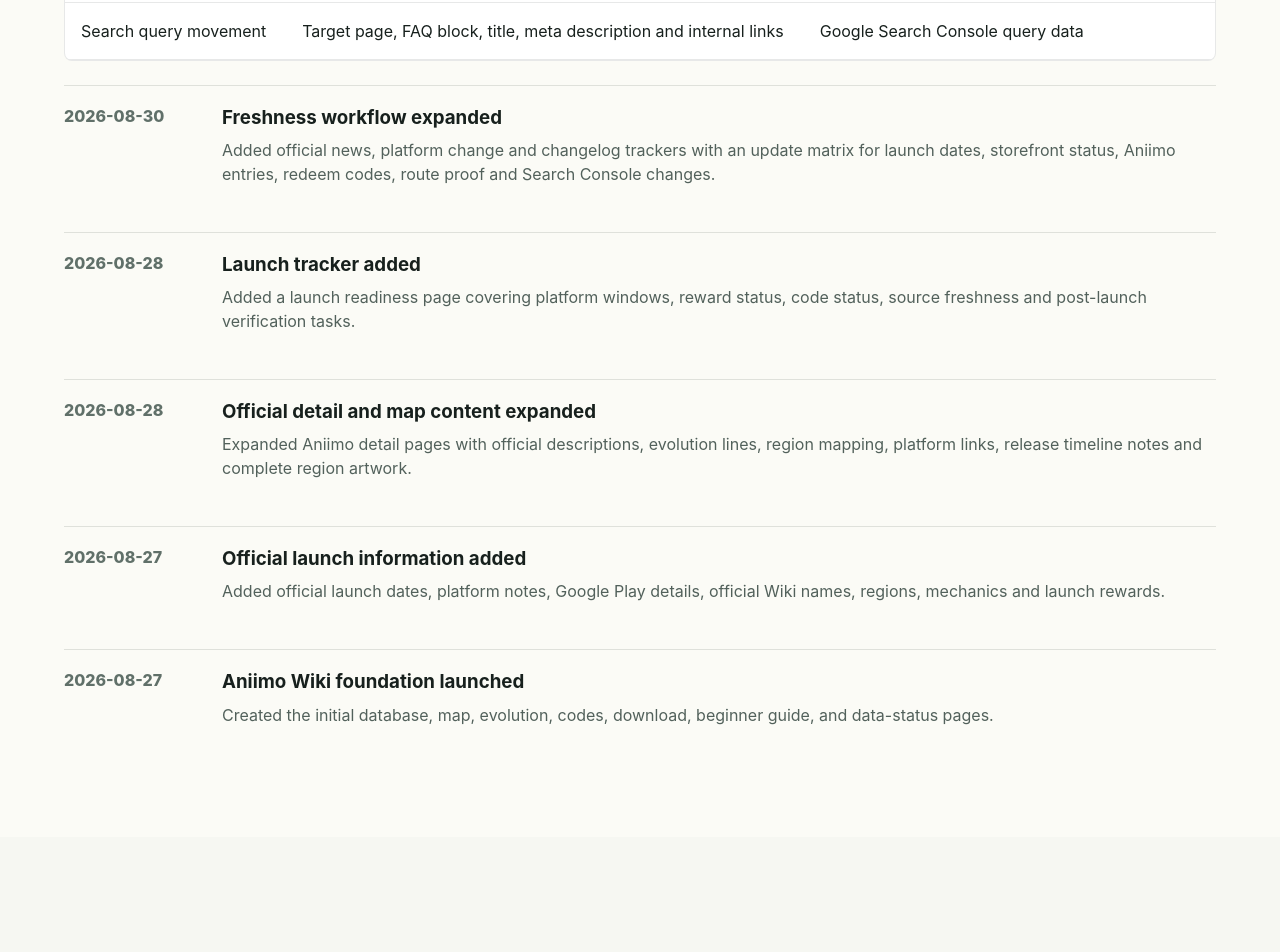
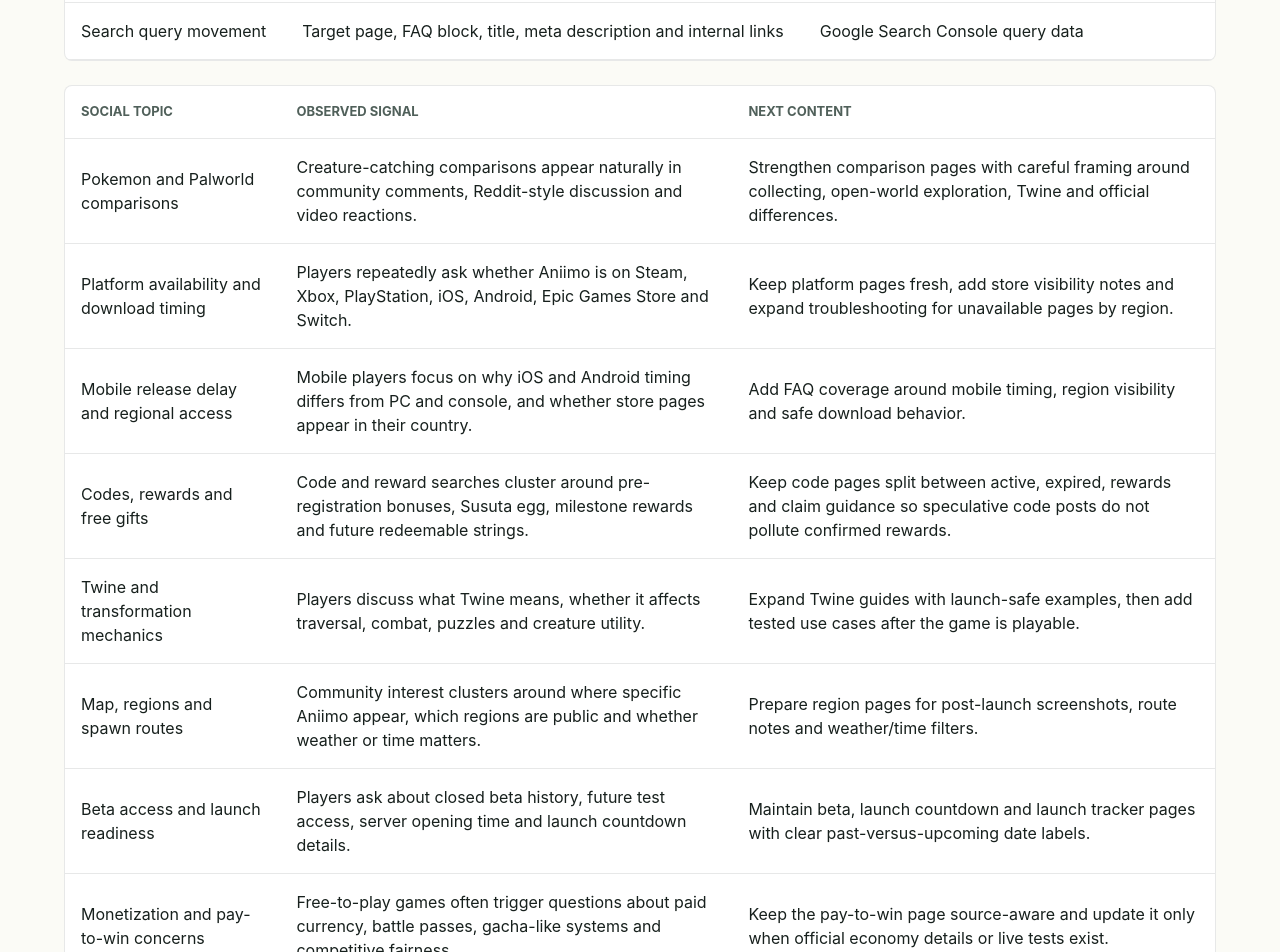
Before and after one commit to aieasygames-alt/aniimo-games, a React (Vite) app: page /updates in a window 1280 px wide. Shown: the part 1500-2452 px from the top of the page. Before the commit the page ends 2337 px from the top, so only its background shows below. Built offline with nearby package versions, Linux system fonts and the light colour scheme.

Commit message:
Add social discussion research pool

```diff
--- a/data/content/freshness.js
+++ b/data/content/freshness.js
@@ -70,3 +70,54 @@ export const updateWorkflowMatrix = [
   ["New region or route proof", "Map, region, location page and related Aniimo detail pages", "Official map source or in-game screenshot evidence"],
   ["Search query movement", "Target page, FAQ block, title, meta description and internal links", "Google Search Console query data"],
 ];
+
+export const socialDiscussionResearch = [
+  {
+    topic: "Pokemon and Palworld comparisons",
+    signals: "Creature-catching comparisons appear naturally in community comments, Reddit-style discussion and video reactions.",
+    contentOpportunity: "Strengthen comparison pages with careful framing around collecting, open-world exploration, Twine and official differences.",
+    sourcePolicy: "Use as search-intent evidence only; do not claim Aniimo is equivalent to another game.",
+  },
+  {
+    topic: "Platform availability and download timing",
+    signals: "Players repeatedly ask whether Aniimo is on Steam, Xbox, PlayStation, iOS, Android, Epic Games Store and Switch.",
+    contentOpportunity: "Keep platform pages fresh, add store visibility notes and expand troubleshooting for unavailable pages by region.",
+    sourcePolicy: "Confirm final availability through official storefronts or official Aniimo posts.",
+  },
+  {
+    topic: "Mobile release delay and regional access",
+    signals: "Mobile players focus on why iOS and Android timing differs from PC and console, and whether store pages appear in their country.",
+    contentOpportunity: "Add FAQ coverage around mobile timing, region visibility and safe download behavior.",
+    sourcePolicy: "Use official date and storefront visibility checks before updating download guidance.",
+  },
+  {
+    topic: "Codes, rewards and free gifts",
+    signals: "Code and reward searches cluster around pre-registration bonuses, Susuta egg, milestone rewards and future redeemable strings.",
+    contentOpportunity: "Keep code pages split between active, expired, rewards and claim guidance so speculative code posts do not pollute confirmed rewards.",
+    sourcePolicy: "Only mark a code active after an official channel or in-game redemption screen confirms it.",
+  },
+  {
+    topic: "Twine and transformation mechanics",
+    signals: "Players discuss what Twine means, whether it affects traversal, combat, puzzles and creature utility.",
+    contentOpportunity: "Expand Twine guides with launch-safe examples, then add tested use cases after the game is playable.",
+    sourcePolicy: "Keep cooldowns, damage values and route requirements as watchlist data until verified.",
+  },
+  {
+    topic: "Map, regions and spawn routes",
+    signals: "Community interest clusters around where specific Aniimo appear, which regions are public and whether weather or time matters.",
+    contentOpportunity: "Prepare region pages for post-launch screenshots, route notes and weather/time filters.",
+    sourcePolicy: "Treat preview footage as context, not exact coordinate proof.",
+  },
+  {
+    topic: "Beta access and launch readiness",
+    signals: "Players ask about closed beta history, future test access, server opening time and launch countdown details.",
+    contentOpportunity: "Maintain beta, launch countdown and launch tracker pages with clear past-versus-upcoming date labels.",
+    sourcePolicy: "Separate past beta milestones from current global launch dates.",
+  },
+  {
+    topic: "Monetization and pay-to-win concerns",
+    signals: "Free-to-play games often trigger questions about paid currency, battle passes, gacha-like systems and competitive fairness.",
+    contentOpportunity: "Keep the pay-to-win page source-aware and update it only when official economy details or live tests exist.",
+    sourcePolicy: "Avoid economy claims until official systems are published or tested in-game.",
+  },
+];
--- a/data/content/guides.js
+++ b/data/content/guides.js
@@ -175,6 +175,11 @@ export const faqs = {
 export const updates = [
   {
     date: "2026-08-30",
+    title: "Social discussion research added",
+    text: "Added a social-intent research pool covering comparison searches, platform access, mobile timing, codes, Twine, map routes, beta readiness and monetization concerns for future content planning.",
+  },
+  {
+    date: "2026-08-30",
     title: "Freshness workflow expanded",
     text: "Added official news, platform change and changelog trackers with an update matrix for launch dates, storefront status, Aniimo entries, redeem codes, route proof and Search Console changes.",
   },
--- a/src/pages/pages.jsx
+++ b/src/pages/pages.jsx
@@ -1,6 +1,6 @@
 import React from "react";
 import { BookOpen, CalendarDays, CheckCircle2, ChevronRight, Compass, Download, Gift, Map, Search, Sparkles } from "lucide-react";
-import { aniimo, beginnerTopics, choiceTopics, codeRewardTopics, codeVerificationTemplate, codes, conversionTopics, downloadTopics, editorialGuides, faqs, freshnessPages, freshnessWatchlist, gameInfo, glossaryTopics, gscObservationTemplate, launchRewards, launchTracker, mapGuide, mechanicDeepDiveTopics, mechanics, mediaDetailTopics, mediaGalleryItems, newsTopics, officialLinks, officialPitchTopics, platformUnlockQueue, platforms, refreshPlanningTopics, regions, releaseInfo, searchSuggestionTopics, seoGuides, socialIntentTopics, sourceArchiveItems, spawnVerificationQueue, statuses, troubleshootingTopics, updates, updateWorkflowMatrix, verificationTemplates } from "../../data/content.js";
+import { aniimo, beginnerTopics, choiceTopics, codeRewardTopics, codeVerificationTemplate, codes, conversionTopics, downloadTopics, editorialGuides, faqs, freshnessPages, freshnessWatchlist, gameInfo, glossaryTopics, gscObservationTemplate, launchRewards, launchTracker, mapGuide, mechanicDeepDiveTopics, mechanics, mediaDetailTopics, mediaGalleryItems, newsTopics, officialLinks, officialPitchTopics, platformUnlockQueue, platforms, refreshPlanningTopics, regions, releaseInfo, searchSuggestionTopics, seoGuides, socialDiscussionResearch, socialIntentTopics, sourceArchiveItems, spawnVerificationQueue, statuses, troubleshootingTopics, updates, updateWorkflowMatrix, verificationTemplates } from "../../data/content.js";
 import { aniimoPath, beginnerTopicPath, choiceTopicPath, codeRewardTopicPath, conversionTopicPath, downloadTopicPath, elementPath, freshnessPagePath, glossaryTopicPath, locationTopicPath, mechanicDeepDiveTopicPath, mediaDetailTopicPath, newsTopicPath, officialPitchTopicPath, refreshPlanningTopicPath, regionPath, rolePath, searchSuggestionTopicPath, socialIntentTopicPath, stagePath, staticRoutes, statusPath, troubleshootingTopicPath } from "../lib/routes.js";
 import { CreatureImage, EditorialBlock, FaqBlock, GuideItem, InfoPanel, QuickCard, RegionImage, RelatedAniimo, RelatedRegions, SectionTitle, Select, SeoGuideBlock, SourcePanel, StatusBadge, TaxonomyLinks } from "../components/ui.jsx";
 
@@ -484,6 +484,26 @@ export function UpdatesPage() {
           </tbody>
         </table>
       </div>
+      <div className="table-shell freshness-table">
+        <table>
+          <thead>
+            <tr>
+              <th>Social Topic</th>
+              <th>Observed Signal</th>
+              <th>Next Content</th>
+            </tr>
+          </thead>
+          <tbody>
+            {socialDiscussionResearch.map((item) => (
+              <tr key={item.topic}>
+                <td>{item.topic}</td>
+                <td>{item.signals}</td>
+                <td>{item.contentOpportunity}</td>
+              </tr>
+            ))}
+          </tbody>
+        </table>
+      </div>
       <div className="update-list">
         {updates.map((item) => (
           <article key={`${item.date}-${item.title}`} className="update-item">
@@ -513,6 +533,10 @@ export function FreshnessPage({ topic }) {
           <GuideItem key={title} title={title} text={text} />
         ))}
       </div>
+      <SeoGuideBlock items={socialDiscussionResearch.slice(0, 4).map((item) => ({
+        title: item.topic,
+        body: `${item.signals} Next content action: ${item.contentOpportunity} Source policy: ${item.sourcePolicy}`,
+      }))} />
       <FaqBlock items={topic.faq} />
       <div className="hero-actions section-actions">
         <a className="primary-action" href="/updates/">
```
Also changed, not shown: scripts/content-audit.mjs (+8 -0 lines), 1 other file (tests, documents, lock files or other folders).
